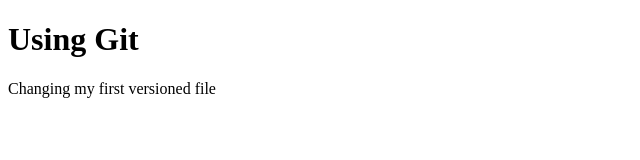
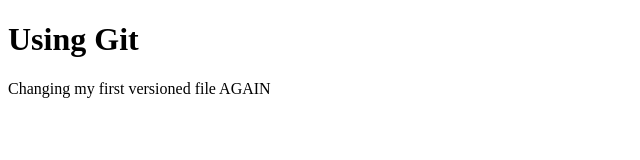
Before and after one commit to devonkhosa/nodebc, a plain HTML site: page index.html in a window 1280 px wide. Shown: the full height of the page, 0-640 px from the left. Drawn offline with Linux system fonts and the light colour scheme.

Commit message:
added the word AGAIN

```diff
--- a/index.html
+++ b/index.html
@@ -5,6 +5,6 @@
     </head>
     <body>
         <h1>Using Git</h1>
-        <p>Changing my first versioned file</p>
+        <p>Changing my first versioned file AGAIN</p>
     </body>
 </html>
```
